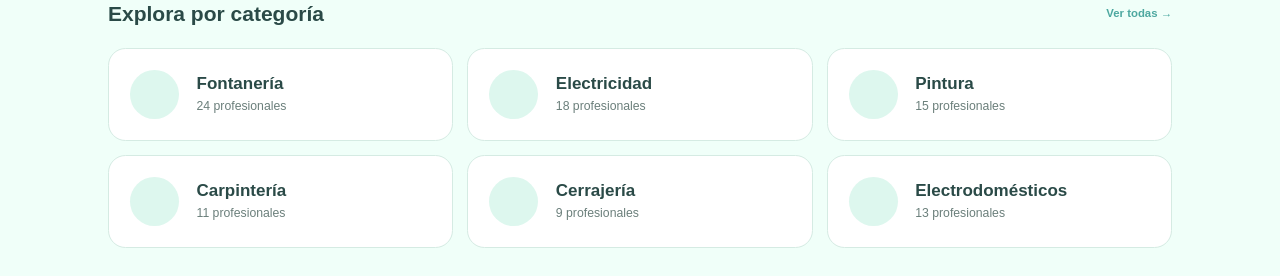
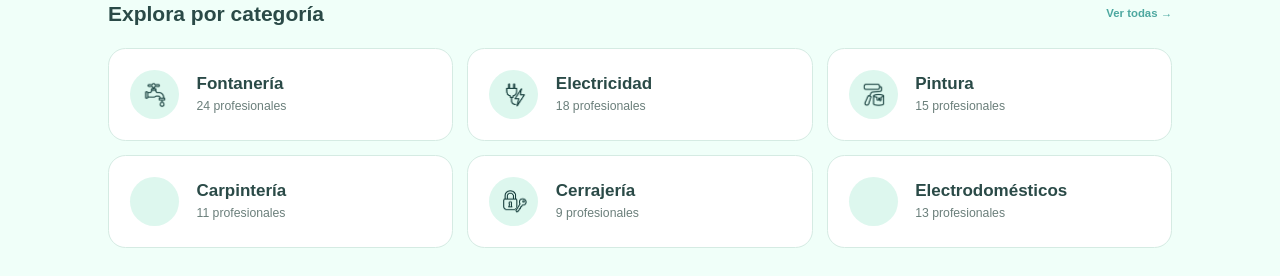
Before and after one commit to SantiagoLuqueVillanueva/ChapuZappWeb, an Angular app: page / in a window 1280 px wide. Shown: the part 416-692 px from the top of the page. Built offline with nearby package versions, Linux system fonts and the light colour scheme.

Commit message:
feat(SCRUM-31): maquetar landing y layout con soporte de iconos en categorias y limpieza de codigo

```diff
--- a/src/app/features/home/home.component.html
+++ b/src/app/features/home/home.component.html
@@ -5,8 +5,7 @@
     <div class="max-w-2xl space-y-6">
       <div class="space-y-3">
         <h1
-          class="font-display text-display font-bold tracking-tight text-ink sm:text-[2.5rem] sm:leading-[3rem]"
-        >
+          class="font-display text-display font-bold tracking-tight text-ink sm:text-[2.5rem] sm:leading-[3rem]">
           Encuentra a tu manitas de confianza
         </h1>
         <p class="text-body text-muted sm:text-card-title">
@@ -26,27 +25,26 @@
         Ver todas →
       </button>
     </div>
-
     <div class="grid grid-cols-1 gap-4 sm:grid-cols-2 lg:grid-cols-3">
       @for (category of categories; track category.name) {
-        <app-category-card [name]="category.name" [subtitle]="category.subtitle" />
+        <app-category-card
+          [name]="category.name"
+          [subtitle]="category.subtitle"
+          [icon]="category.icon"
+        />
       }
     </div>
   </section>
   <section class="space-y-6">
     <div class="space-y-1">
       <span class="text-chip font-semibold uppercase tracking-wider text-accent"
-        >Cómo funciona</span
-      >
+        >Cómo funciona</span>
       <h2 class="font-display text-h1 font-bold text-ink">Tu arreglo, en tres pasos</h2>
     </div>
-
     <div class="grid grid-cols-1 gap-6 sm:grid-cols-3">
       @for (step of steps; track step.number) {
         <div class="flex flex-col gap-3 rounded-2xl border border-line bg-surface p-6 shadow-xs">
-          <div
-            class="flex size-10 items-center justify-center rounded-full bg-ink font-display text-card-title font-bold text-white"
-          >
+          <div class="flex size-10 items-center justify-center rounded-full bg-ink font-display text-card-title font-bold text-white">
             {{ step.number }}
           </div>
           <h3 class="font-display text-h3 font-semibold text-ink">{{ step.title }}</h3>
--- a/src/app/features/home/home.component.ts
+++ b/src/app/features/home/home.component.ts
@@ -8,6 +8,7 @@ import { CategoryCardComponent } from '../../shared/components/category-card/cat
 interface CategoryItem {
   name: string;
   subtitle: string;
+  icon: string;
 }
 
 interface StepItem {
@@ -24,12 +25,12 @@ interface StepItem {
 })
 export class HomeComponent {
   readonly categories: CategoryItem[] = [
-    { name: 'Fontanería', subtitle: '24 profesionales' },
-    { name: 'Electricidad', subtitle: '18 profesionales' },
-    { name: 'Pintura', subtitle: '15 profesionales' },
-    { name: 'Carpintería', subtitle: '11 profesionales' },
-    { name: 'Cerrajería', subtitle: '9 profesionales' },
-    { name: 'Electrodomésticos', subtitle: '13 profesionales' },
+    { name: 'Fontanería', subtitle: '24 profesionales', icon: '/images/icono fontaneria.png' },
+    { name: 'Electricidad', subtitle: '18 profesionales', icon: '/images/icono electricista.png' },
+    { name: 'Pintura', subtitle: '15 profesionales', icon: '/images/icono pintura.png' },
+    { name: 'Carpintería', subtitle: '11 profesionales', icon: '' },
+    { name: 'Cerrajería', subtitle: '9 profesionales', icon: '/images/icono cerrajeria.png' },
+    { name: 'Electrodomésticos', subtitle: '13 profesionales', icon: '' },
   ];
 
   readonly steps: StepItem[] = [
--- a/src/app/layout/footer/footer.component.html
+++ b/src/app/layout/footer/footer.component.html
@@ -1,17 +1,19 @@
 <footer class="border-t border-line bg-surface">
   <div class="mx-auto max-w-7xl px-4 py-12 sm:px-6 lg:px-8">
     <div class="grid grid-cols-1 gap-8 md:grid-cols-4">
-      <!-- Columna 1: Marca y descripción -->
       <div class="space-y-3 md:col-span-1">
         <a routerLink="/" class="inline-block">
-          <img src="/images/logo-horizontal.svg" alt="ChapuZapp" class="h-8 w-auto" />
+          <img
+            src="/images/logo-horizontal.svg"
+            alt="ChapuZapp"
+            class="h-8 w-auto"
+          />
         </a>
         <p class="text-caption text-muted">
           Arreglos de confianza en tu barrio. Profesionales con garantía en Málaga.
         </p>
       </div>
 
-      <!-- Columna 2: Clientes -->
       <div class="space-y-2">
         <h4 class="font-display text-card-title font-semibold text-ink">Clientes</h4>
         <ul class="space-y-2 text-caption text-muted">
@@ -22,7 +24,6 @@
         </ul>
       </div>
 
-      <!-- Columna 3: Profesionales -->
       <div class="space-y-2">
         <h4 class="font-display text-card-title font-semibold text-ink">Profesionales</h4>
         <ul class="space-y-2 text-caption text-muted">
@@ -33,7 +34,6 @@
         </ul>
       </div>
 
-      <!-- Columna 4: ChapuZapp Legal -->
       <div class="space-y-2">
         <h4 class="font-display text-card-title font-semibold text-ink">ChapuZapp</h4>
         <ul class="space-y-2 text-caption text-muted">
@@ -45,9 +45,8 @@
       </div>
     </div>
 
-    <!-- Barra inferior de copyright -->
     <div class="mt-8 border-t border-line pt-6 text-center text-tiny text-muted">
-      <p>© {{ currentYear }} ChapuZapp. Todos los derechos reservados.</p>
+      <p>&copy; {{ currentYear }} ChapuZapp. Todos los derechos reservados.</p>
     </div>
   </div>
 </footer>
--- a/src/app/layout/header/header.component.html
+++ b/src/app/layout/header/header.component.html
@@ -1,11 +1,9 @@
 <header class="sticky top-0 z-50 border-b border-line bg-surface/90 backdrop-blur-md">
   <div class="mx-auto flex max-w-7xl items-center justify-between px-4 py-3 sm:px-6 lg:px-8">
-    <!-- Logo Horizontal -->
     <a routerLink="/" class="flex items-center">
       <img src="/images/logo-horizontal.svg" alt="ChapuZapp" class="h-8 w-auto sm:h-9" />
     </a>
 
-    <!-- Enlaces de navegación desktop -->
     <nav class="hidden items-center gap-8 md:flex" aria-label="Navegación principal">
       <a routerLink="/" class="text-body font-medium text-muted transition-colors hover:text-ink">
         Cómo funciona
@@ -21,7 +19,6 @@
       </a>
     </nav>
 
-    <!-- Botones: Iniciar sesión y Registrarse -->
     <div class="flex items-center gap-2 sm:gap-3">
       <app-button variant="secondary" size="sm">Iniciar sesión</app-button>
       <app-button variant="primary" size="sm">Registrarse</app-button>
--- a/src/app/shared/components/category-card/category-card.component.html
+++ b/src/app/shared/components/category-card/category-card.component.html
@@ -1,5 +1,9 @@
 <div class="flex items-center gap-5 rounded-lg border border-line bg-white p-6">
-  <div class="flex size-14 shrink-0 items-center justify-center rounded-full bg-primary-soft"></div>
+  <div class="flex size-14 shrink-0 items-center justify-center rounded-full bg-primary-soft">
+    @if (icon()) {
+      <img [src]="icon()" [alt]="name()" class="size-8 object-contain" />
+    }
+  </div>
   <div class="flex flex-1 flex-col gap-1">
     <p class="font-display text-[17px] leading-6 font-semibold text-ink">{{ name() }}</p>
     <p class="text-body text-muted">{{ subtitle() }}</p>
--- a/src/app/shared/components/category-card/category-card.component.ts
+++ b/src/app/shared/components/category-card/category-card.component.ts
@@ -3,9 +3,10 @@ import { Component, input } from '@angular/core';
 @Component({
   selector: 'app-category-card',
   imports: [],
-  templateUrl: './category-card.component.html'
+  templateUrl: './category-card.component.html',
 })
 export class CategoryCardComponent {
   name = input('');
   subtitle = input('');
+  icon = input('');
 }
--- a/src/app/shared/components/search-bar/search-bar.component.html
+++ b/src/app/shared/components/search-bar/search-bar.component.html
@@ -2,7 +2,8 @@
   (ngSubmit)="onSubmit(queryInput.value, locationInput.value)"
   class="flex w-full flex-col gap-2 rounded-2xl border border-line bg-surface p-2 shadow-sm transition-shadow focus-within:shadow-md sm:flex-row sm:items-center sm:gap-0 sm:rounded-full sm:p-1.5"
   role="search"
-  aria-label="Buscar servicios o profesionales">
+  aria-label="Buscar servicios o profesionales"
+>
   <div class="relative flex flex-1 items-center px-3 py-2 sm:py-1">
     <svg
       class="size-5 shrink-0 text-muted"
@@ -11,11 +12,13 @@
       viewBox="0 0 24 24"
       stroke-width="2"
       stroke="currentColor"
-      aria-hidden="true">
+      aria-hidden="true"
+    >
       <path
         stroke-linecap="round"
         stroke-linejoin="round"
-        d="m21 21-5.197-5.197m0 0A7.5 7.5 0 1 0 5.196 5.196a7.5 7.5 0 0 0 10.607 10.607Z"/>
+        d="m21 21-5.197-5.197m0 0A7.5 7.5 0 1 0 5.196 5.196a7.5 7.5 0 0 0 10.607 10.607Z"
+      />
     </svg>
     <input
       #queryInput
@@ -23,10 +26,15 @@
       name="query"
       [placeholder]="placeholderQuery"
       class="w-full bg-transparent pl-3 text-body text-ink placeholder:text-muted focus:outline-none"
-      aria-label="Servicio o avería que necesitas solucionar"/>
+      aria-label="Servicio o avería que necesitas solucionar"
+    />
   </div>
+
   <div class="hidden h-7 w-px bg-line sm:block" aria-hidden="true"></div>
-  <div class="relative flex flex-1 items-center border-t border-line px-3 py-2 sm:border-t-0 sm:py-1">
+
+  <div
+    class="relative flex flex-1 items-center border-t border-line px-3 py-2 sm:border-t-0 sm:py-1"
+  >
     <svg
       class="size-5 shrink-0 text-muted"
       xmlns="http://www.w3.org/2000/svg"
@@ -34,12 +42,18 @@
       viewBox="0 0 24 24"
       stroke-width="2"
       stroke="currentColor"
-      aria-hidden="true">
-      <path stroke-linecap="round" stroke-linejoin="round" d="M15 10.5a3 3 0 1 1-6 0 3 3 0 0 1 6 0Z" />
+      aria-hidden="true"
+    >
       <path
         stroke-linecap="round"
         stroke-linejoin="round"
-        d="M19.5 10.5c0 7.142-7.5 11.25-7.5 11.25S4.5 17.642 4.5 10.5a7.5 7.5 0 1 1 15 0Z"/>
+        d="M15 10.5a3 3 0 1 1-6 0 3 3 0 0 1 6 0Z"
+      />
+      <path
+        stroke-linecap="round"
+        stroke-linejoin="round"
+        d="M19.5 10.5c0 7.142-7.5 11.25-7.5 11.25S4.5 17.642 4.5 10.5a7.5 7.5 0 1 1 15 0Z"
+      />
     </svg>
     <input
       #locationInput
@@ -47,11 +61,14 @@
       name="location"
       [placeholder]="placeholderLocation"
       class="w-full bg-transparent pl-3 text-body text-ink placeholder:text-muted focus:outline-none"
-      aria-label="Código postal o ciudad"/>
+      aria-label="Código postal o ciudad"
+    />
   </div>
+
   <button
     type="submit"
-    class="flex items-center justify-center rounded-xl bg-ink px-6 py-2.5 font-display text-card-title font-semibold text-white transition-opacity hover:opacity-90 active:scale-[0.98] sm:rounded-full sm:px-7 sm:py-2.5">
+    class="flex items-center justify-center rounded-xl bg-ink px-6 py-2.5 font-display text-card-title font-semibold text-white transition-opacity hover:opacity-90 active:scale-[0.98] sm:rounded-full sm:px-7 sm:py-2.5"
+  >
     {{ buttonText }}
   </button>
 </form>
```
Also changed, not shown: 1 other file (tests, documents, lock files or other folders).
